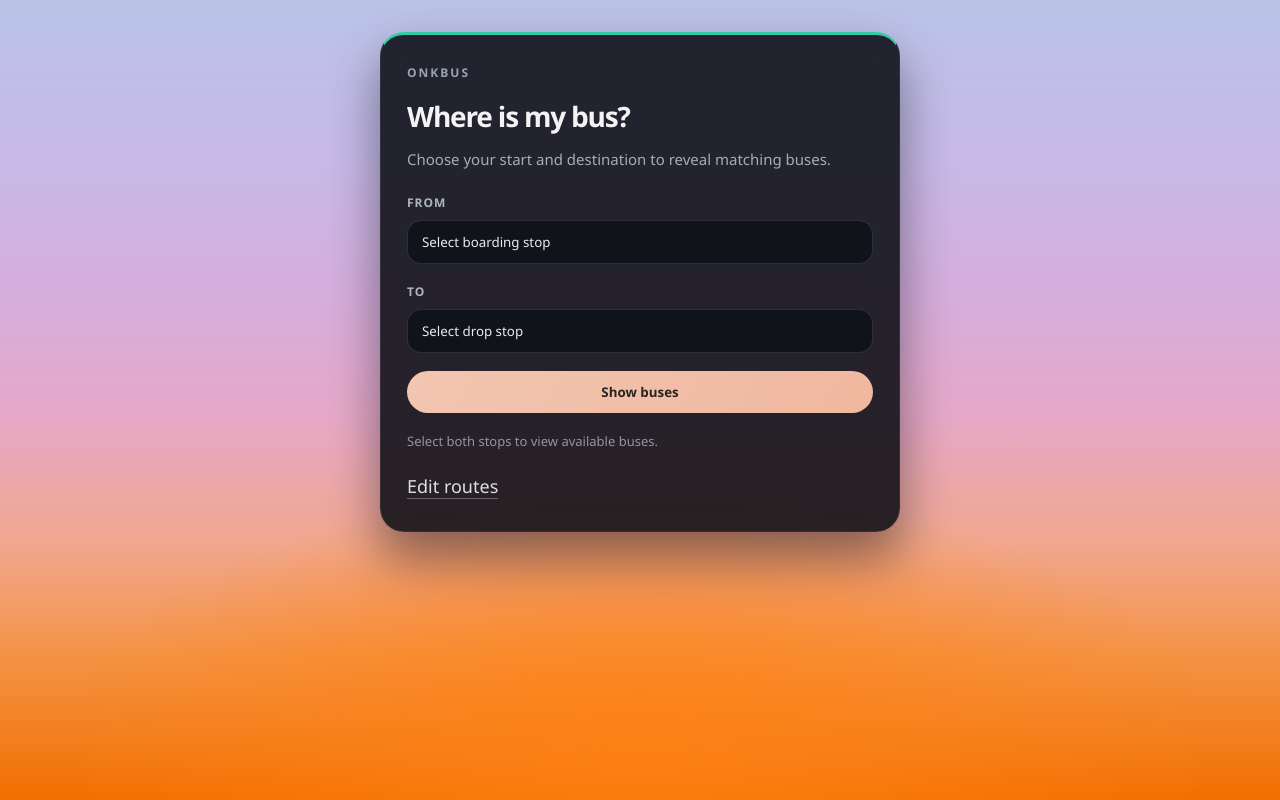
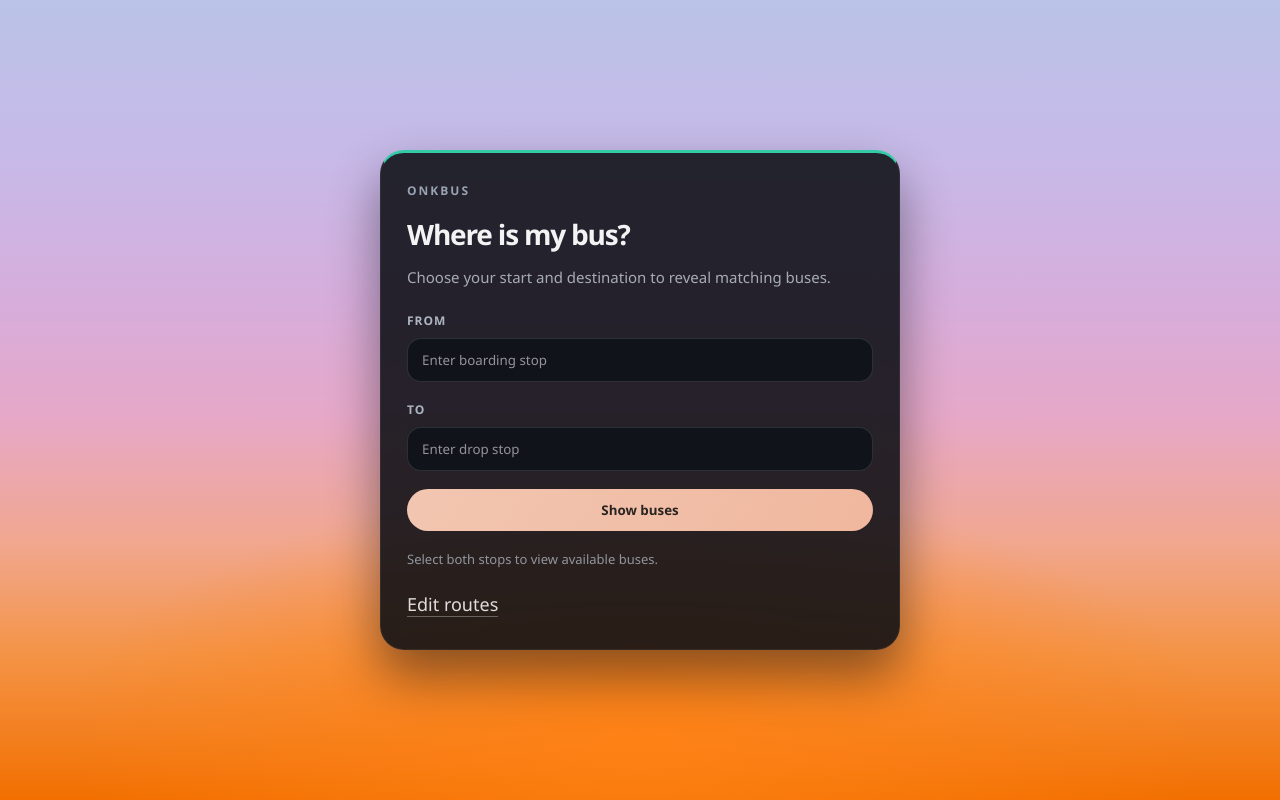
Before and after one commit to Adithyansyam/onkbus, a React (Vite) app: page / in a window 1280 px wide. Built offline with nearby package versions, Linux system fonts and the light colour scheme.

Commit message:
added home page

```diff
--- a/src/App.css
+++ b/src/App.css
@@ -4,8 +4,11 @@
 
 .home-page {
   display: flex;
-  align-items: flex-start;
+  align-items: center;
   justify-content: center;
+  min-height: 100svh;
+  padding-top: 32px;
+  padding-bottom: 32px;
 }
 
 .topbar {
@@ -73,7 +76,7 @@
 }
 
 .route-card {
-  width: min(520px, 100%);
+  width: min(520px, calc(100% - 20px));
   padding: 28px 26px 30px;
   background: rgba(12, 14, 20, 0.88);
   border: 1px solid rgba(255, 255, 255, 0.06);
--- a/src/pages/Home.tsx
+++ b/src/pages/Home.tsx
@@ -13,21 +13,11 @@ function Home() {
         <form className="route-form">
           <div className="form-row">
             <label htmlFor="fromStop">From</label>
-            <select id="fromStop" name="fromStop" defaultValue="">
-              <option value="" disabled>Select boarding stop</option>
-              <option value="central">Central Station</option>
-              <option value="market">Market Road</option>
-              <option value="river">Riverside Loop</option>
-            </select>
+            <input id="fromStop" name="fromStop" type="text" placeholder="Enter boarding stop" />
           </div>
           <div className="form-row">
             <label htmlFor="toStop">To</label>
-            <select id="toStop" name="toStop" defaultValue="">
-              <option value="" disabled>Select drop stop</option>
-              <option value="campus">City Campus</option>
-              <option value="museum">Museum Quarter</option>
-              <option value="east">East Park</option>
-            </select>
+            <input id="toStop" name="toStop" type="text" placeholder="Enter drop stop" />
           </div>
           <button className="primary-button" type="button">Show buses</button>
           <p className="form-helper">Select both stops to view available buses.</p>
```
